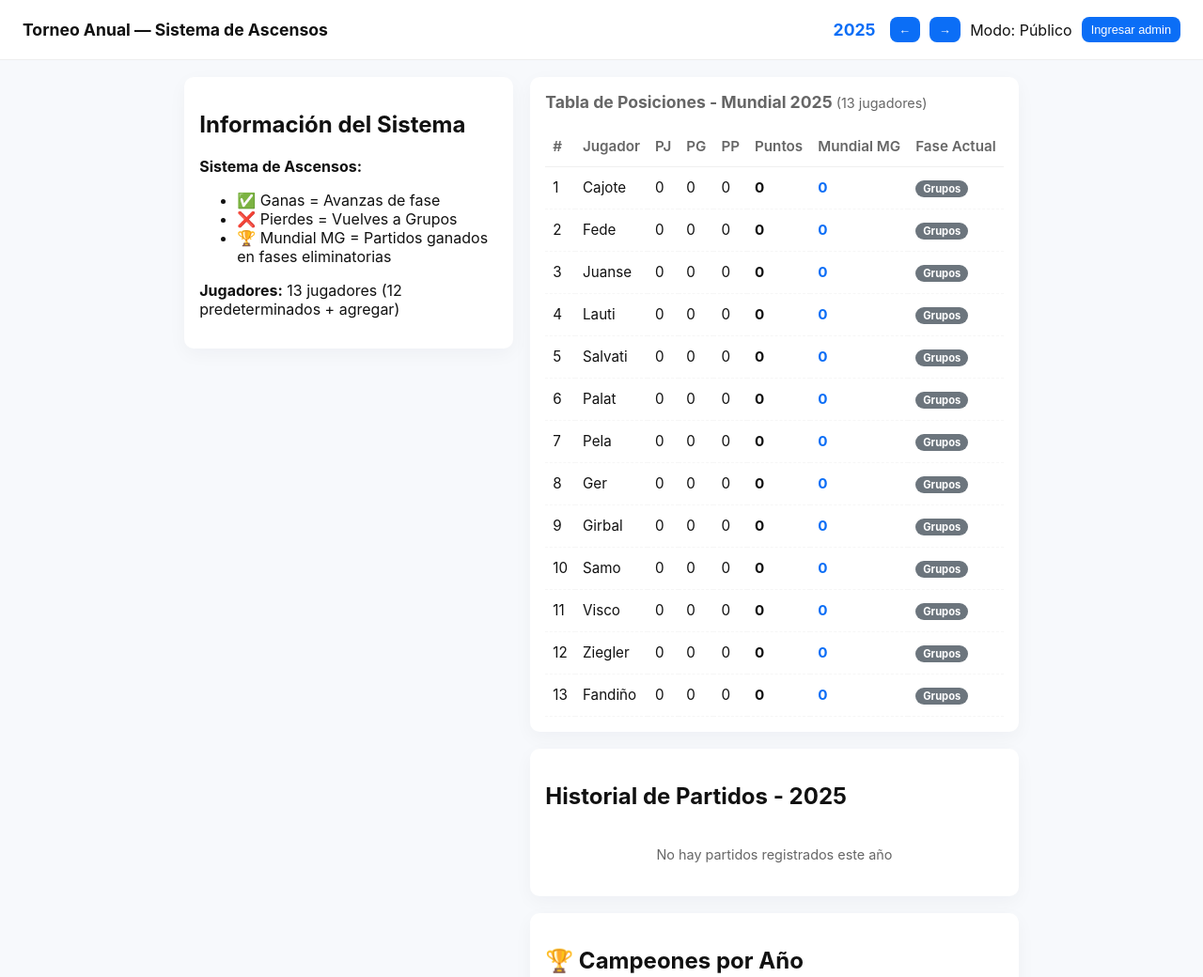
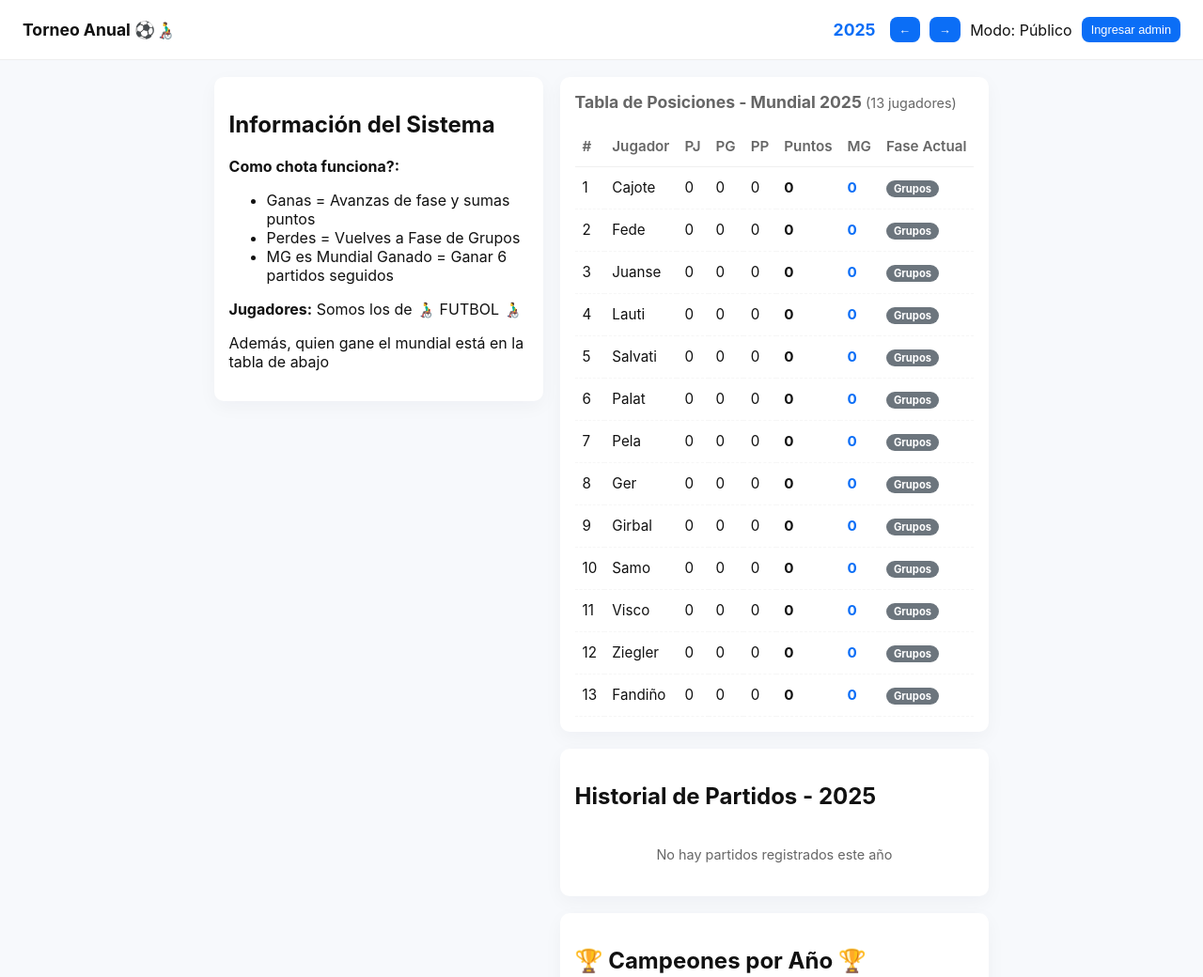
Before and after one commit to Feduko18/mundial, a plain HTML site: page index.html in a window 1280 px wide. Shown: the top 1040 px of the page at 94% size. Drawn offline with Linux system fonts and the light colour scheme.

Commit message:
Add files via upload

```diff
--- a/index.html
+++ b/index.html
@@ -3,12 +3,12 @@
 <head>
   <meta charset="utf-8" />
   <meta name="viewport" content="width=device-width,initial-scale=1" />
-  <title>Torneo Anual — Sistema de Ascensos</title>
+  <title>⚽Torneo Anual⚽</title>
   <link rel="stylesheet" href="styles.css">
 </head>
 <body>
   <header>
-    <h1>Torneo Anual — Sistema de Ascensos</h1>
+    <h1>Torneo Anual ⚽👨‍🦽</h1>
     <div class="header-right">
       <span id="currentYear">2025</span>
       <button id="prevYearBtn">←</button>
@@ -78,13 +78,14 @@
 
       <section class="card">
         <h2>Información del Sistema</h2>
-        <p><strong>Sistema de Ascensos:</strong></p>
+        <p><strong>Como chota funciona?:</strong></p>
         <ul>
-          <li>✅ Ganas = Avanzas de fase</li>
-          <li>❌ Pierdes = Vuelves a Grupos</li>
-          <li>🏆 Mundial MG = Partidos ganados en fases eliminatorias</li>
+          <li>Ganas = Avanzas de fase y sumas puntos</li>
+          <li>Perdes = Vuelves a Fase de Grupos</li>
+          <li>MG es Mundial Ganado = Ganar 6 partidos seguidos</li>
         </ul>
-        <p><strong>Jugadores:</strong> 13 jugadores (12 predeterminados + agregar)</p>
+        <p><strong>Jugadores:</strong> Somos los de  👨‍🦽 FUTBOL 👨‍🦽</p>
+        <p>Además, quien gane el mundial está en la tabla de abajo</p>
       </section>
     </aside>
 
@@ -101,7 +102,7 @@
               <th>PG</th>
               <th>PP</th>
               <th>Puntos</th>
-              <th>Mundial MG</th>
+              <th>MG</th>
               <th>Fase Actual</th>
             </tr>
           </thead>
@@ -117,7 +118,7 @@
 
       <!-- Ganadores por Año -->
       <div class="card worldcup-card">
-        <h2>🏆 Campeones por Año</h2>
+        <h2>🏆 Campeones por Año 🏆</h2>
         <div id="winnersList" class="winners-grid"></div>
       </div>
     </section>
```
